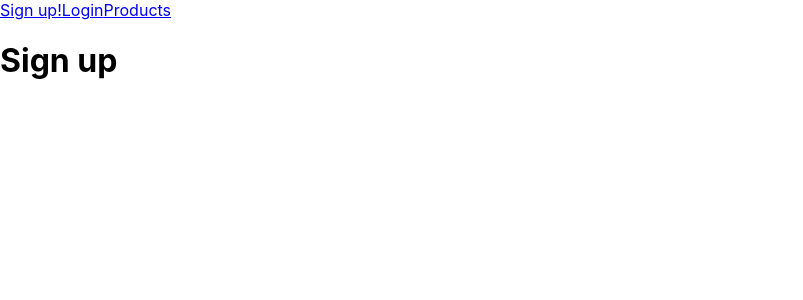
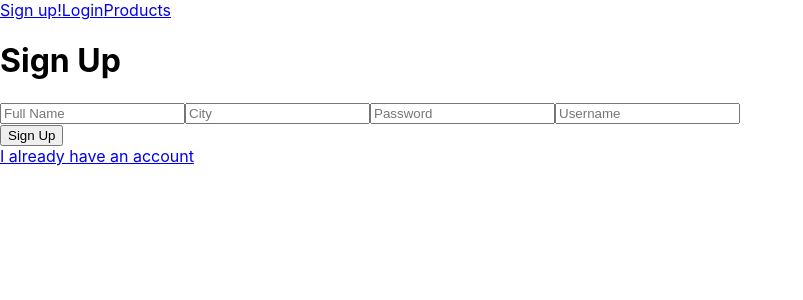
Before and after one commit to kayladailey/Retake, a React (Create React App) app: page /signup in a window 1280 px wide. Shown: the top 300 px of the page, without its empty margins (0-803 px from the left). Built offline with nearby package versions, Linux system fonts and the light colour scheme.

Commit message:
3rd  commit Create Forms

```diff
--- a/src/components/Login.js
+++ b/src/components/Login.js
@@ -1,12 +1,59 @@
-import React from 'react';
+import React, {useState} from 'react';
+import { axiosWithAuth } from '../utils/axiosWithAuth';
 
 
-const Login = () =>  {
+class Login extends React.Component {
+    state = {
+      credentials: {
+        username: '',
+        password: ''
+      }
+    };
+
+    handleChange = e => {
+      this.setState({
+        credentials: {
+          ...this.state.credentials,
+          [e.target.name]: e.target.value
+        }
+      });
+    };
+
+    login = e => {
+      e.preventDefault();
+      // axiosWithAuth ==> ?? an axios instance; .post() ==> ?? promise
+      axiosWithAuth()
+        .post('auth/login', this.state.credentials)
+        .then(res => {
+          localStorage.setItem('token', res.data.payload);
+          // redirect to the apps main page?
+          this.props.history.push('/products');
+        })
+        .catch(err => console.log(err));
+    };
+
+    render() {
       return (
-    <div className="Login">
+           <div>
+          <form onSubmit={this.login}>
             <h1>Login</h1>
+            <input
+              type="text"
+              name="username"
+              value={this.state.credentials.username}
+              onChange={this.handleChange}
+            />
+            <input
+              type="password"
+              name="password"
+              value={this.state.credentials.password}
+              onChange={this.handleChange}
+            />
+            <button>Log in</button>
+          </form>
         </div>
       );
     }
+  }
 
   export default Login;
--- a/src/components/Signup.js
+++ b/src/components/Signup.js
@@ -1,12 +1,90 @@
-import React from 'react';
+import React, {useState} from 'react';
+import axios from 'axios';
+import { Link } from 'react-router-dom';
+
+const Signup = props => {
+    const [user, setUser] = useState({
+      fullname: '',
+      city:'',
+      password: '',
+      username: ''
+    });
 
 
-const Signup = () =>  {
-  return (
-    <div className="Signup">
-    <h1>Sign up</h1>
-    </div>
-  );
-}
+    const handleChange = e => {
+      setUser({
+        ...user,
+        [e.target.name]: e.target.value
+      });
+    };
 
+    const handleSubmit = e => {
+      e.preventDefault();
+
+         axios()
+            .post('auth/register', user)
+            .then(res => {
+            console.log('Add User:', res);
+            setUser({
+                fullname: '',
+                city:'',
+                password: '',
+                username: ''
+            });
+          props.history.push('/login');
+          window.location.reload(false);
+        })
+        .catch(err => {
+          console.log(err);
+        });
+    };
+
+    return (
+      <div>
+        <form onSubmit={handleSubmit}>
+          <h1>Sign Up</h1>
+            <div className='signup'>
+                <input
+                  type='text'
+                  placeholder='Full Name'
+                  name='fullName'
+                  value={user.fullName}
+                  onChange={handleChange}
+                  required
+                />
+                <input
+                  placeholder='City'
+                  name='city'
+                  type='text'
+                  value={user.city}
+                  onChange={handleChange}
+                  required
+                />
+                <input
+                  placeholder='Password'
+                  name='password'
+                  type='password'
+                  value={user.password}
+                  onChange={handleChange}
+                  required
+                />
+
+                <input
+                  placeholder='Username'
+                  name='username'
+                  type='text'
+                  value={user.username}
+                  onChange={handleChange}
+                  required
+                />
+              <div>
+                <button type='submit'>Sign Up</button>
+              </div>
+                 <Link to='/UserLogin'>I already have an account</Link>
+
+         </div>
+        </form>
+      </div>
+    );
+  };
 export default Signup;
```
Lines whose indentation alone changed are shown as unchanged.
